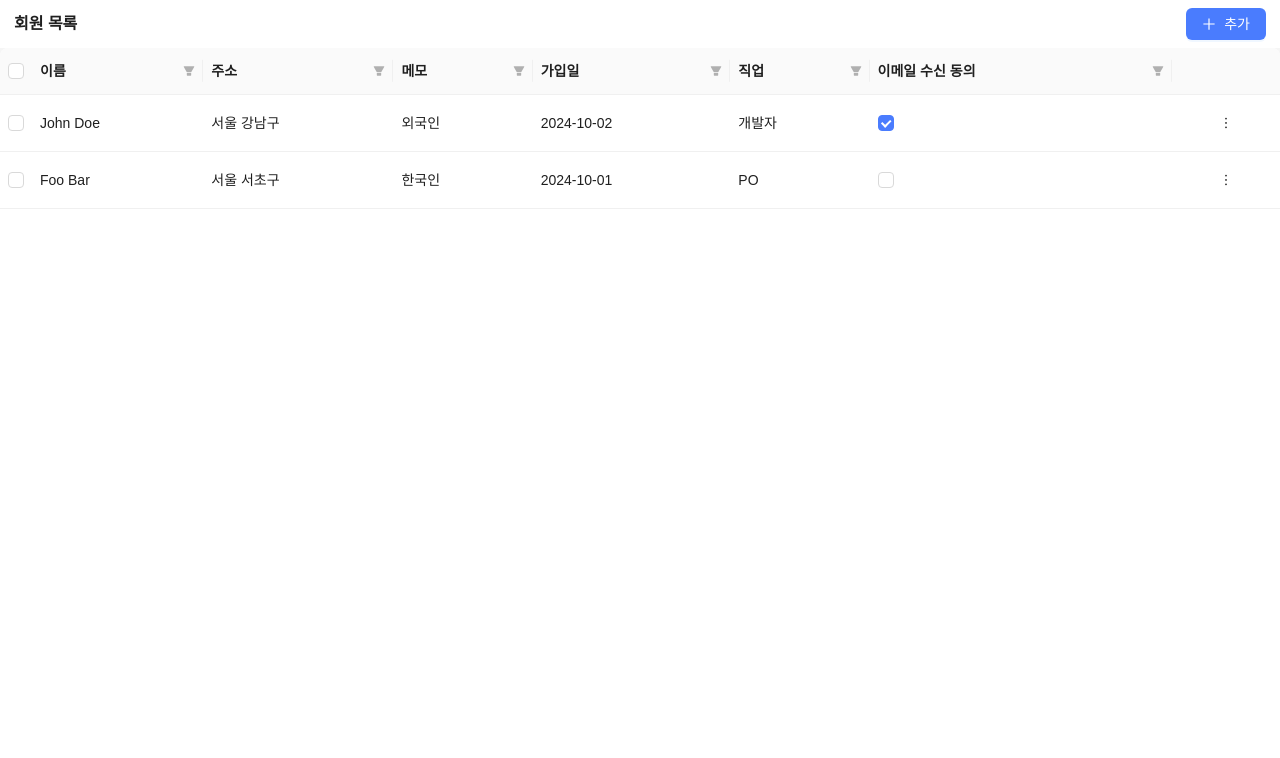
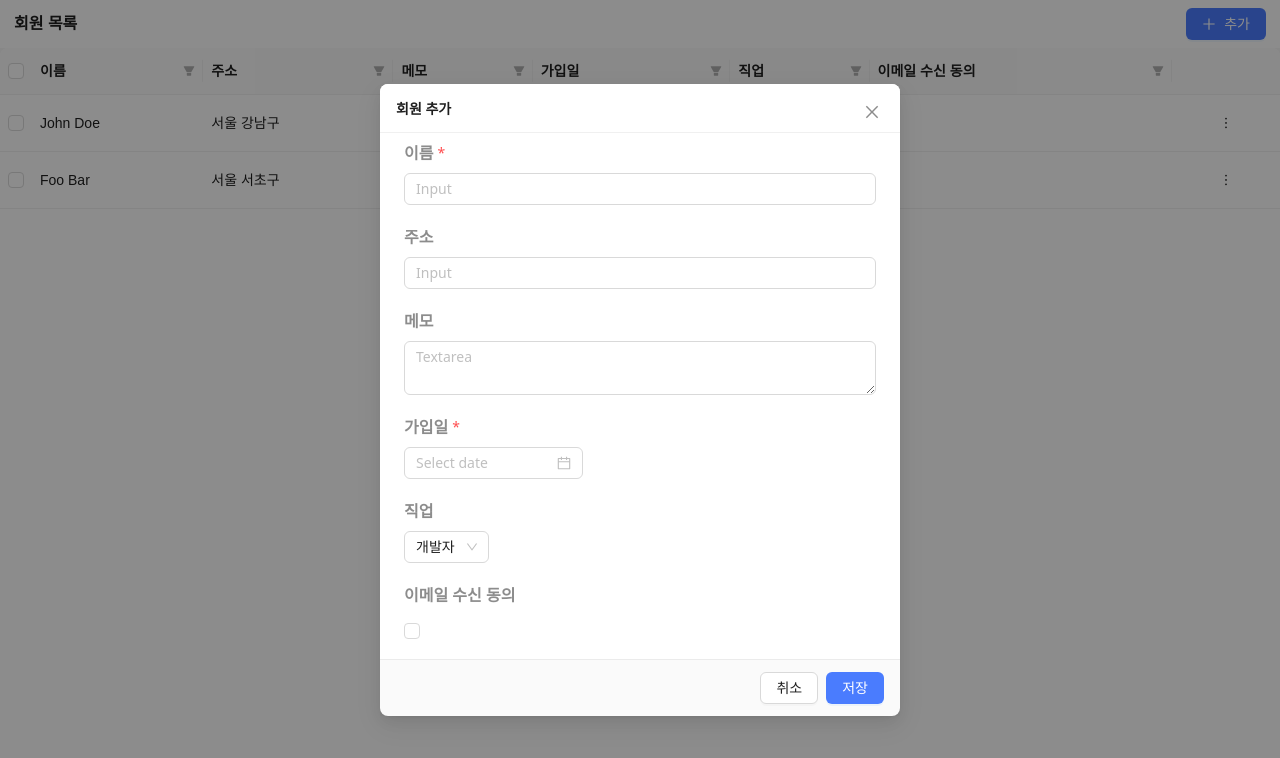
Before and after one commit to 2wndrhs/business-canvas-assignment, a React (Vite) app: page / in a window 1280 px wide. Both pictures are taken after a click on the button "추가". Shown: the top 758 px of the page. Built offline with nearby package versions, Linux system fonts and the light colour scheme; a web font is replaced by a local one.

Commit message:
feat: 회원 추가 모달 구현

```diff
--- a/src/App.tsx
+++ b/src/App.tsx
@@ -11,68 +11,13 @@ import {
   Typography,
 } from 'antd';
 import { useState } from 'react';
-
-type FieldKey = 'name' | 'address' | 'memo' | 'registrationDate' | 'occupation' | 'emailConsent';
-type FieldType = 'text' | 'textarea' | 'date' | 'select' | 'checkbox';
-type OccupationType = '개발자' | 'PO' | '디자이너';
-
-interface Field {
-  key: FieldKey;
-  type: FieldType;
-  label: string;
-  required: boolean;
-}
-
-const MEMBER_FIELDS: Field[] = [
-  {
-    key: 'name',
-    type: 'text',
-    label: '이름',
-    required: true,
-  },
-  {
-    key: 'address',
-    type: 'text',
-    label: '주소',
-    required: false,
-  },
-  {
-    key: 'memo',
-    type: 'textarea',
-    label: '메모',
-    required: false,
-  },
-  {
-    key: 'registrationDate',
-    type: 'date',
-    label: '가입일',
-    required: true,
-  },
-  {
-    key: 'occupation',
-    type: 'select',
-    label: '직업',
-    required: false,
-  },
-  {
-    key: 'emailConsent',
-    type: 'checkbox',
-    label: '이메일 수신 동의',
-    required: false,
-  },
-];
-
-interface DataType {
-  key: React.Key;
-  name: string;
-  address: string;
-  memo: string;
-  registrationDate: string;
-  occupation: OccupationType;
-  emailConsent: boolean;
-}
+import { MEMBER_FIELDS } from './constants';
+import MemberModal from './MemberModal';
+import { DataType, Field } from './types/member.type';
 
 function App() {
+  const [open, setOpen] = useState(false);
+
   const [records, setRecords] = useState<DataType[]>([
     {
       key: '1',
@@ -143,9 +88,7 @@ function App() {
               {
                 key: 'edit',
                 label: <Typography.Text>수정</Typography.Text>,
-                onClick: () => {
-                  console.log(record);
-                },
+                onClick: () => setOpen(true),
               },
               {
                 type: 'divider',
@@ -171,7 +114,7 @@ function App() {
       <Layout.Header className="flex h-12 items-center justify-center bg-white px-3.5">
         <Flex justify="space-between" align="center" className="flex-1">
           <Typography.Title className="mb-0 text-base font-semibold">회원 목록</Typography.Title>
-          <Button type="primary" icon={<PlusOutlined />}>
+          <Button type="primary" icon={<PlusOutlined />} onClick={() => setOpen(true)}>
             추가
           </Button>
         </Flex>
@@ -188,6 +131,7 @@ function App() {
           }}
         />
       </Layout.Content>
+      <MemberModal open={open} onOpenChange={setOpen} />
     </Layout>
   );
 }
--- /dev/null
+++ b/src/MemberModal.tsx
@@ -0,0 +1,88 @@
+import { CloseOutlined } from '@ant-design/icons';
+import { Checkbox, DatePicker, Flex, Form, Input, Modal, Select, Typography } from 'antd';
+import { ReactNode } from 'react';
+import { MEMBER_FIELDS } from './constants';
+import { Field, FieldType } from './types/member.type';
+
+const FIELD_TYPE_COMPONENTS: Record<FieldType, (field: Field) => React.ReactNode> = {
+  text: () => <Input placeholder="Input" />,
+  textarea: () => <Input.TextArea placeholder="Textarea" rows={2} />,
+  date: () => <DatePicker placeholder="Select date" />,
+  select: (field) => (
+    <Select
+      className="w-[85px]"
+      defaultValue={field.options?.[0]}
+      options={field.options?.map((option) => ({
+        label: option,
+        value: option,
+      }))}
+    />
+  ),
+  checkbox: () => <Checkbox />,
+};
+
+interface MemberModalProps {
+  open: boolean;
+  onOpenChange: (open: boolean) => void;
+}
+
+export default function MemberModal({ open, onOpenChange }: MemberModalProps) {
+  return (
+    <Modal
+      open={open}
+      title={<Typography.Text>회원 추가</Typography.Text>}
+      width={520}
+      okText="저장"
+      cancelText="취소"
+      closeIcon={<CloseOutlined />}
+      onCancel={() => onOpenChange(false)}
+      centered={true}
+      styles={{
+        content: {
+          padding: 0,
+        },
+        header: {
+          borderBottom: '1px solid #f0f0f0',
+          padding: '12px 16px',
+        },
+        body: {
+          padding: '0px 24px',
+        },
+        footer: {
+          borderTop: '1px solid #0000000F',
+          backgroundColor: '#00000005',
+          padding: '12px 16px',
+        },
+      }}
+    >
+      <Form
+        layout="vertical"
+        variant="outlined"
+        requiredMark={(label: React.ReactNode, { required }: { required: boolean }) => (
+          <>
+            {label}
+            {required && <span className="text-error ml-1">*</span>}
+          </>
+        )}
+      >
+        <Flex vertical gap={20}>
+          {MEMBER_FIELDS.map((field) => (
+            <Form.Item
+              className="m-0"
+              key={field.key}
+              name={field.key}
+              required={field.required}
+              label={
+                <Typography.Text className="text-territory text-base font-semibold">
+                  {field.label}
+                </Typography.Text>
+              }
+            >
+              {FIELD_TYPE_COMPONENTS[field.type](field) as ReactNode}
+            </Form.Item>
+          ))}
+        </Flex>
+      </Form>
+    </Modal>
+  );
+}
--- /dev/null
+++ b/src/constants/index.ts
@@ -0,0 +1,41 @@
+import { Field } from '../types/member.type';
+
+export const MEMBER_FIELDS: Field[] = [
+  {
+    key: 'name',
+    type: 'text',
+    label: '이름',
+    required: true,
+  },
+  {
+    key: 'address',
+    type: 'text',
+    label: '주소',
+    required: false,
+  },
+  {
+    key: 'memo',
+    type: 'textarea',
+    label: '메모',
+    required: false,
+  },
+  {
+    key: 'registrationDate',
+    type: 'date',
+    label: '가입일',
+    required: true,
+  },
+  {
+    key: 'occupation',
+    type: 'select',
+    label: '직업',
+    required: false,
+    options: ['개발자', 'PO', '디자이너'],
+  },
+  {
+    key: 'emailConsent',
+    type: 'checkbox',
+    label: '이메일 수신 동의',
+    required: false,
+  },
+];
--- a/src/index.css
+++ b/src/index.css
@@ -4,4 +4,6 @@
 
 @theme {
   --font-pretendard: 'Pretendard Variable', sans-serif;
+  --color-territory: #00000073;
+  --color-error: #ff4d4f;
 }
--- /dev/null
+++ b/src/types/member.type.ts
@@ -0,0 +1,27 @@
+export type FieldKey =
+  | 'name'
+  | 'address'
+  | 'memo'
+  | 'registrationDate'
+  | 'occupation'
+  | 'emailConsent';
+export type FieldType = 'text' | 'textarea' | 'date' | 'select' | 'checkbox';
+export type OccupationType = '개발자' | 'PO' | '디자이너';
+
+export interface Field {
+  key: FieldKey;
+  type: FieldType;
+  label: string;
+  required: boolean;
+  options?: string[];
+}
+
+export interface DataType {
+  key: React.Key;
+  name: string;
+  address: string;
+  memo: string;
+  registrationDate: string;
+  occupation: OccupationType;
+  emailConsent: boolean;
+}
```
